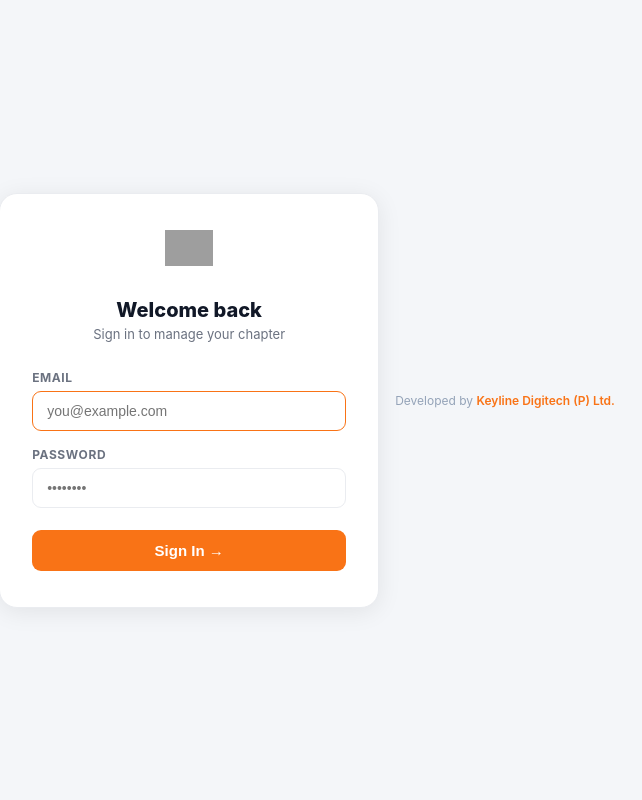
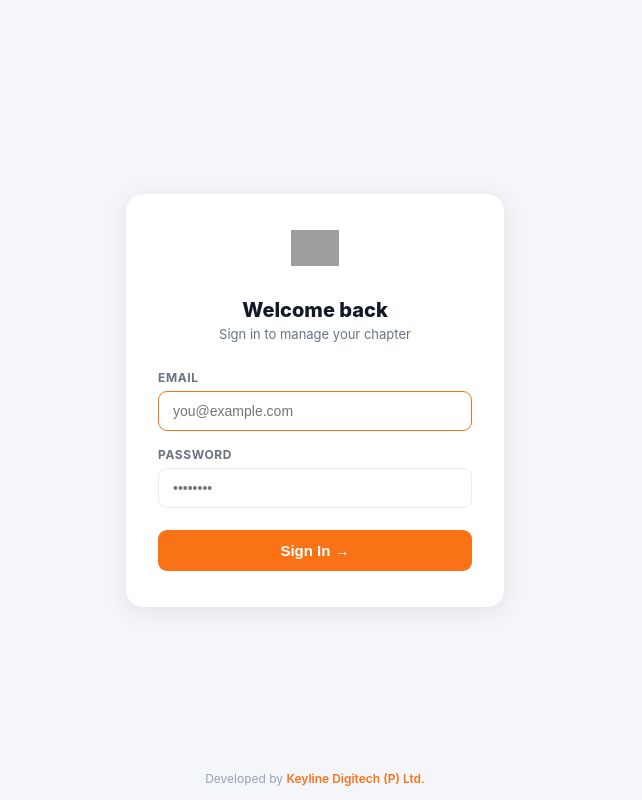
Before and after one commit to keyline/scorecard26, a Flask app: page /login in a window 1280 px wide. Shown: the whole page, without its empty margins (325-967 px from the left). Run offline with Flask 3, Linux system fonts and the light colour scheme; grey boxes are pictures that could not be loaded.

Commit message:
fix login footer position to bottom of page
Co-Authored-By: Claude Sonnet 4.6 <noreply@anthropic.com>

```diff
--- a/templates/login.html
+++ b/templates/login.html
@@ -11,7 +11,7 @@
   --border:#eaecf0; --text:#111827; --muted:#6b7280; --bg:#f4f6f9;
 }
 body{background:var(--bg);font-family:-apple-system,BlinkMacSystemFont,'Segoe UI',sans-serif;
-  min-height:100vh;display:flex;align-items:center;justify-content:center;padding:20px;}
+  min-height:100vh;display:flex;flex-direction:column;align-items:center;justify-content:center;padding:20px;}
 .card{background:#fff;border-radius:18px;padding:36px 32px;width:100%;max-width:380px;
   box-shadow:0 4px 24px rgba(0,0,0,.08);border:1px solid var(--border);}
 .logo-wrap{text-align:center;margin-bottom:28px;}
@@ -61,7 +61,7 @@ body{background:var(--bg);font-family:-apple-system,BlinkMacSystemFont,'Segoe UI
   </form>
 </div>
 
-<footer style="text-align:center;padding:20px 16px;font-size:12px;color:#94a3b8;">
+<footer style="position:fixed;bottom:0;left:0;right:0;text-align:center;padding:14px 16px;font-size:12px;color:#94a3b8;">
   Developed by <a href="https://keylines.net" target="_blank" style="color:#f97316;font-weight:600;text-decoration:none;">Keyline Digitech (P) Ltd.</a>
 </footer>
 </body>
```
